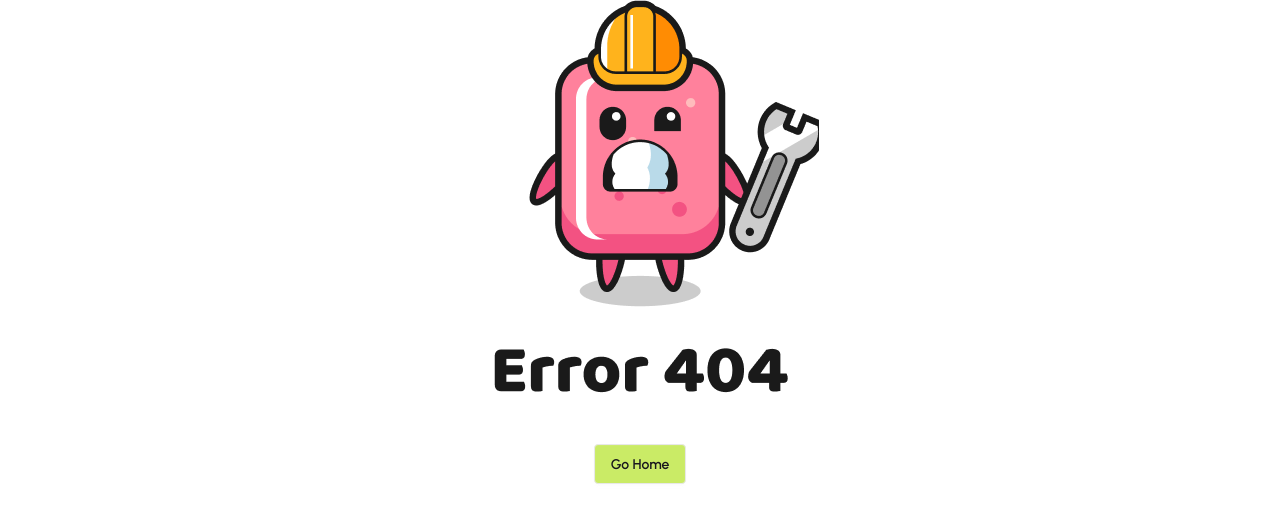
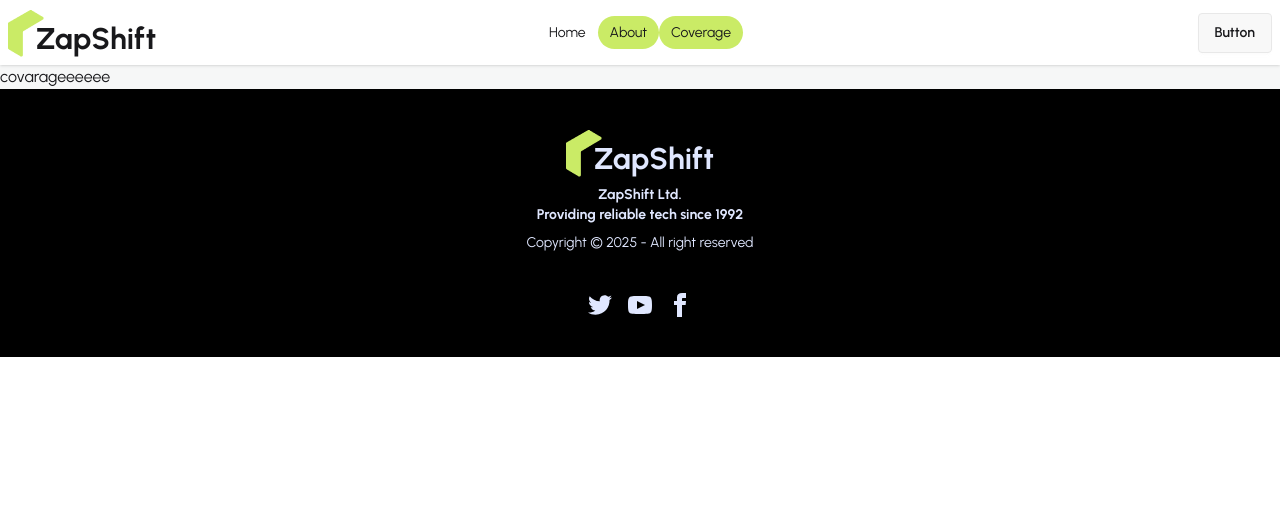
Before and after one commit to MUSTAKIMBIN/ZapShiftClient, a React (Vite) app: page /coverage in a window 1280 px wide. Before the commit this address had no page. Shown: the top 522 px of the page. Built offline with nearby package versions, Linux system fonts and the light colour scheme.

Commit message:
added coverage routes and fixed navber

```diff
--- a/src/Routes/Routes.jsx
+++ b/src/Routes/Routes.jsx
@@ -2,6 +2,7 @@ import { createBrowserRouter } from "react-router";
 import RootLayout from "../Layout/RootLayout/RootLayout";
 import Home from "../pages/Home/Home/Home";
 import ErrorPage from "../pages/ErrorPage/ErrorPage";
+import Covarage from "../pages/Covarage/Covarage";
 
 export const router = createBrowserRouter([
   {
@@ -13,6 +14,10 @@ export const router = createBrowserRouter([
         index: true,
         Component: Home,
       },
+      {
+        path: "coverage",
+        Component: Covarage,
+      },
     ],
   },
 ]);
--- a/src/index.css
+++ b/src/index.css
@@ -21,3 +21,8 @@ body {
   background-color: #caeb66;
   transition: 0.9s;
 }
+
+li .active {
+  background-color: #caeb66;
+  border-radius: 20px;
+}
--- /dev/null
+++ b/src/pages/Covarage/Covarage.jsx
@@ -0,0 +1,7 @@
+import React from "react";
+
+const Covarage = () => {
+  return <div>covarageeeeee</div>;
+};
+
+export default Covarage;
--- a/src/pages/shared/Navber/Navber.jsx
+++ b/src/pages/shared/Navber/Navber.jsx
@@ -1,15 +1,18 @@
 import React from "react";
-import { NavLink } from "react-router";
+import { Link, NavLink } from "react-router";
 import Logo from "../../../Components/Logo/Logo";
 
 const Navber = () => {
   const links = (
     <>
       <li>
-        <NavLink>Home</NavLink>
+        <NavLink to={"/"}>Home</NavLink>
       </li>
       <li>
         <NavLink>About</NavLink>
+      </li>
+      <li>
+        <NavLink to={"/coverage"}>Coverage</NavLink>
       </li>
     </>
   );
@@ -41,9 +44,11 @@ const Navber = () => {
             {links}
           </ul>
         </div>
-        <a className="btn btn-ghost text-xl">
-          <Logo></Logo>
-        </a>
+        <Link to={"/"}>
+          <span className=" text-xl">
+            <Logo></Logo>
+          </span>
+        </Link>
       </div>
       <div className="navbar-center hidden lg:flex">
         <ul className="menu menu-horizontal px-1">{links}</ul>
```
